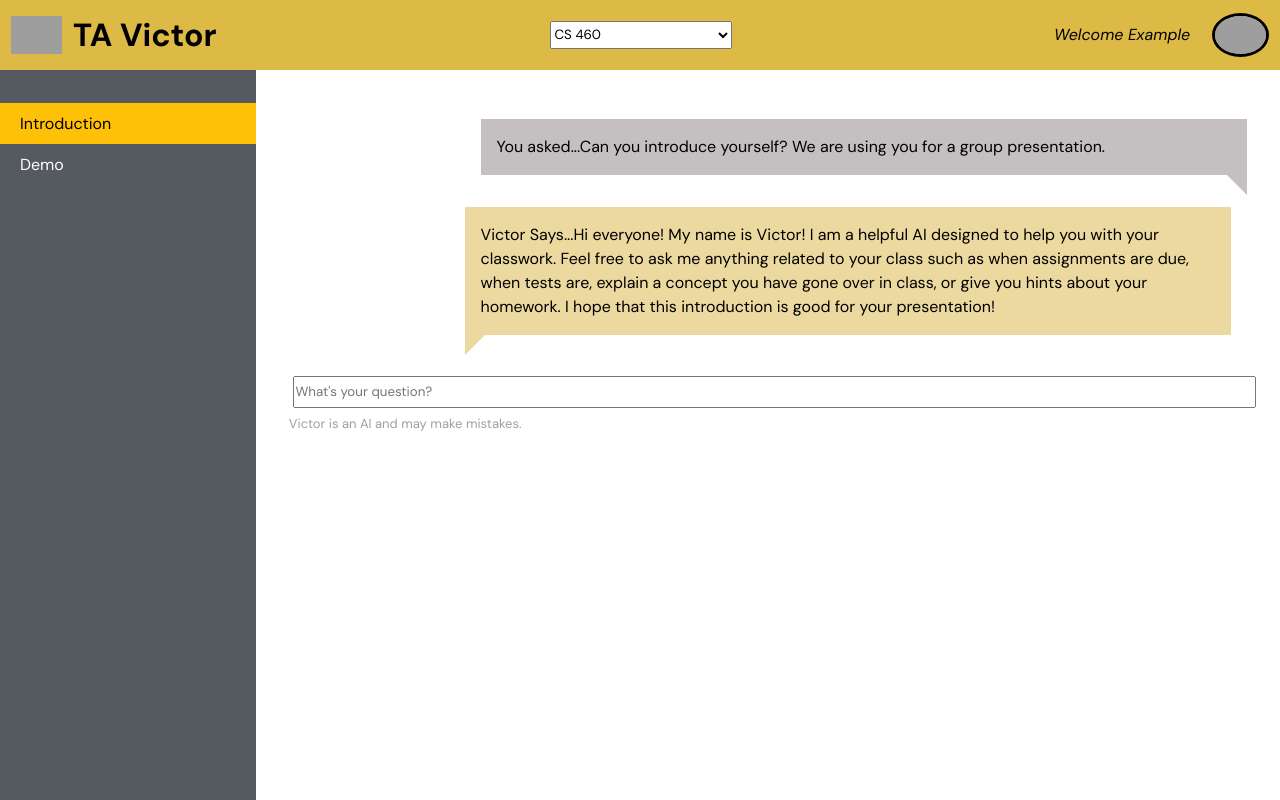
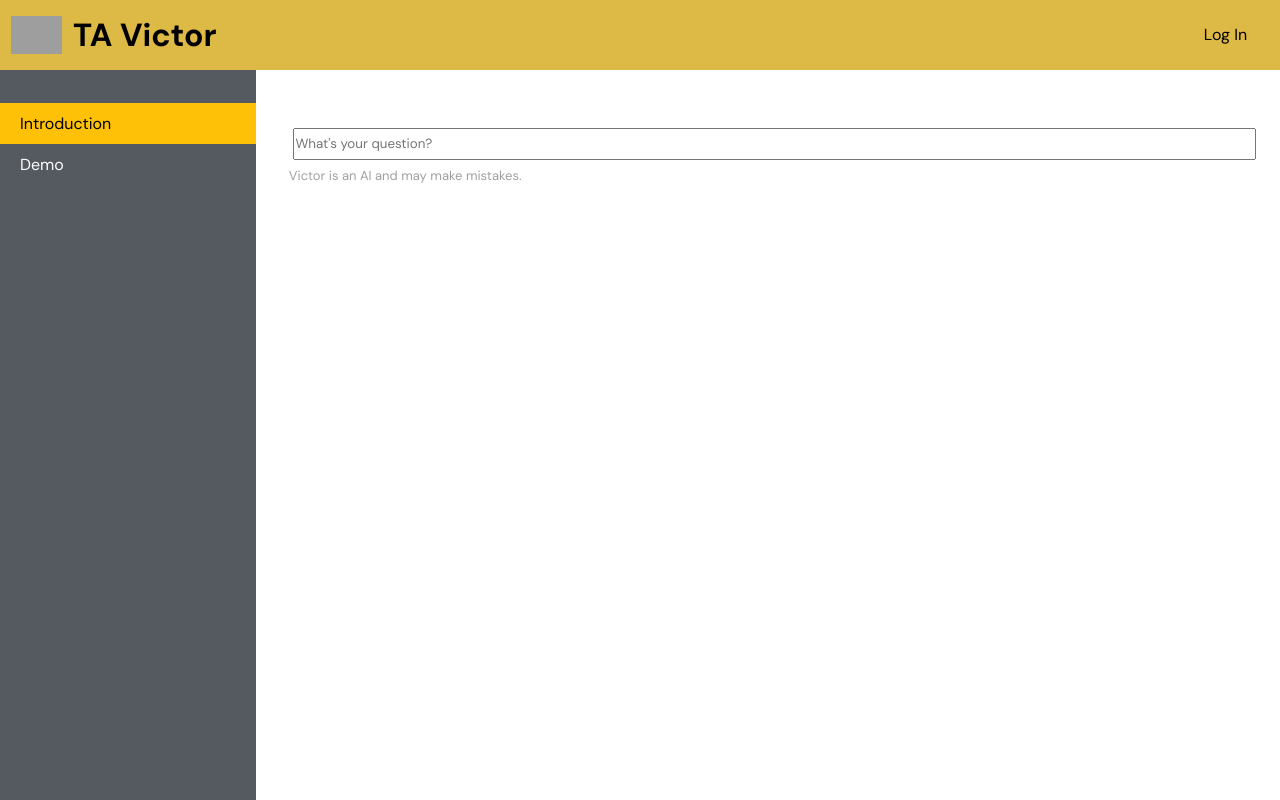
Before and after one commit to aaronvancuren/ChatbotTeachingAssistant, a FastAPI app: template frontend/templates/chat.html in a window 1280 px wide. Run offline with FastAPI, Linux system fonts and the light colour scheme; the template is opened without the code that fills it, so the values that code supplies are empty; grey boxes are pictures that could not be loaded.

Commit message:
Worked on templates

```diff
--- a/frontend/templates/chat.html
+++ b/frontend/templates/chat.html
@@ -1,47 +1,15 @@
 <!DOCTYPE html>
 <html lang="en">
 
-<head>
-    <meta charset="UTF-8"/>
-    <meta name="viewport" content="width=device-width, initial-scale=1.0"/>
-    <meta name="robots"
-        content="noindex, nofollow, noarchive, nositelinkssearchbox, nosnippet, noimageindex, noai, noimageai"/>
-    <title>TA Victor</title>
-
-    <script src="https://ajax.googleapis.com/ajax/libs/jquery/3.7.1/jquery.min.js"></script>
-    <script src="{{url_for('static', path='../static/js/index.js')}}"></script>
-    <script src="{{url_for('static', path='../static/js/chat.js')}}"></script>
-
-    <link rel="stylesheet" href="{{url_for('static', path='../static/css/style.css')}}"/>
-    <link rel="stylesheet" href="{{url_for('static', path='../static/css/chat.css')}}"/>
-
-    <link rel="icon" type="image/x-icon" href="https://cdn-icons-png.flaticon.com/512/46/46955.png"/>
-</head>
+    {% block head %}
+        {% include './elements/HTML_Head.html' %}
+    {% endblock %}
 
 <body>
-    <header>
-        <a href="#top">
-            <img src="https://cdn-icons-png.flaticon.com/512/46/46955.png"/>
-            <span>
-                <h1>TA Victor</h1>
-            </span>
-        </a>
-        <div>
-            <form id="select_class">
-                <select>
-                    <option value="CS_460">CS 460</option>
-                </select>
-            </form>
-        </div>
 
-        <div id="login">
-            <p>Welcome Example</p>
-            <a href="#top">
-                <img id="profile"
-                    src="https://media.istockphoto.com/id/1223671392/vector/default-profile-picture-avatar-photo-placeholder-vector-illustration.jpg?s=612x612&w=0&k=20&c=s0aTdmT5aU6b8ot7VKm11DeID6NctRCpB755rA1BIP0="/>
-            </a>
-        </div>
-    </header>
+    {% block app_header %}
+        {% include './elements/Header_General.html' %}
+    {% endblock %}
 
     <main id="host">
         <div id="sidebar">
@@ -52,20 +20,7 @@
         </div>
         <div id="content">
             <div id="conversation">
-                <div class="talk-bubble tri-right btm-right user">
-                    <div class="talktext">
-                        <p>Can you introduce yourself? We are using you for a group presentation.</p>
-                    </div>
-                </div>
-                <div class="talk-bubble tri-right btm-left victor">
-                    <div class="talktext">
-                        <p>Hi everyone! My name is Victor! I am a helpful AI designed to help you with your classwork. Feel
-                            free to ask me anything related to your class such as when assignments are due, when tests are,
-                            explain a concept you have gone over in class, or give you hints about your homework. I hope
-                            that this introduction is good for your presentation!</p>
-                    </div>
-                </div>
-            </div><Br>
+            </div><br>
             <div class="chat-box">
                 <form id="input" onsubmit="AskQuestion();return false;" method="post">
                     <input id="question" name="question" type="text" required placeholder="What's your question?"/>
--- /dev/null
+++ b/frontend/templates/elements/HTML_Head.html
@@ -0,0 +1,16 @@
+<head>
+    <meta charset="UTF-8"/>
+    <meta name="viewport" content="width=device-width, initial-scale=1.0"/>
+    <meta name="robots"
+        content="noindex, nofollow, noarchive, nositelinkssearchbox, nosnippet, noimageindex, noai, noimageai"/>
+    <title>TA Victor</title>
+
+    <script src="https://ajax.googleapis.com/ajax/libs/jquery/3.7.1/jquery.min.js"></script>
+    <script src="{{url_for('static', path='../static/js/index.js')}}"></script>
+    <script src="{{url_for('static', path='../static/js/chat.js')}}"></script>
+
+    <link rel="stylesheet" href="{{url_for('static', path='../static/css/style.css')}}"/>
+    <link rel="stylesheet" href="{{url_for('static', path='../static/css/chat.css')}}"/>
+
+    <link rel="icon" type="image/x-icon" href="https://cdn-icons-png.flaticon.com/512/46/46955.png"/>
+</head>
--- /dev/null
+++ b/frontend/templates/elements/Header_General.html
@@ -0,0 +1,18 @@
+<header>
+
+    <a href="/">
+        <img src="https://cdn-icons-png.flaticon.com/512/46/46955.png" />
+        <span>
+            <h1>TA Victor</h1>
+        </span>
+    </a>
+
+    {% block profile %}
+        {% if loggedin == 'true' %}
+            {% include './elements/Header_LoggedIn.html' %}
+        {% else %}
+            {% include './elements/Header_LoggedOut.html' %}
+        {% endif %}
+    {% endblock %}
+
+</header>
--- /dev/null
+++ b/frontend/templates/elements/Header_LoggedOut.html
@@ -0,0 +1,6 @@
+<div id="login">
+    <a href="#top">
+        <a href="/login">Log In</a>
+        <img id="profile" style="border: none;">
+    </a>
+</div>
```
Also changed, not shown: backend/api/routes/web.py (+9 -3 lines), frontend/templates/elements/Header_LoggedIn.html (added, +7 -0 lines), frontend/templates/index.html (+18 -0 lines).
